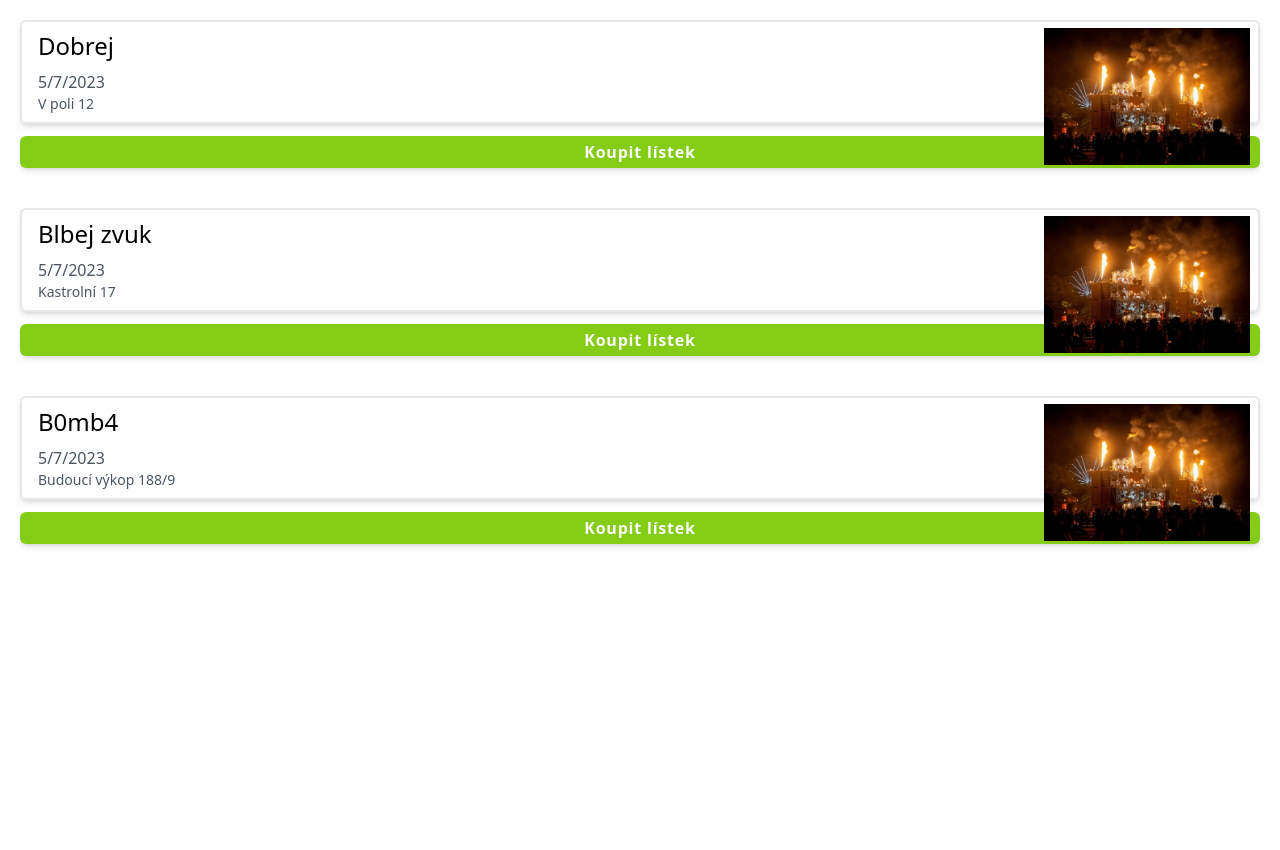
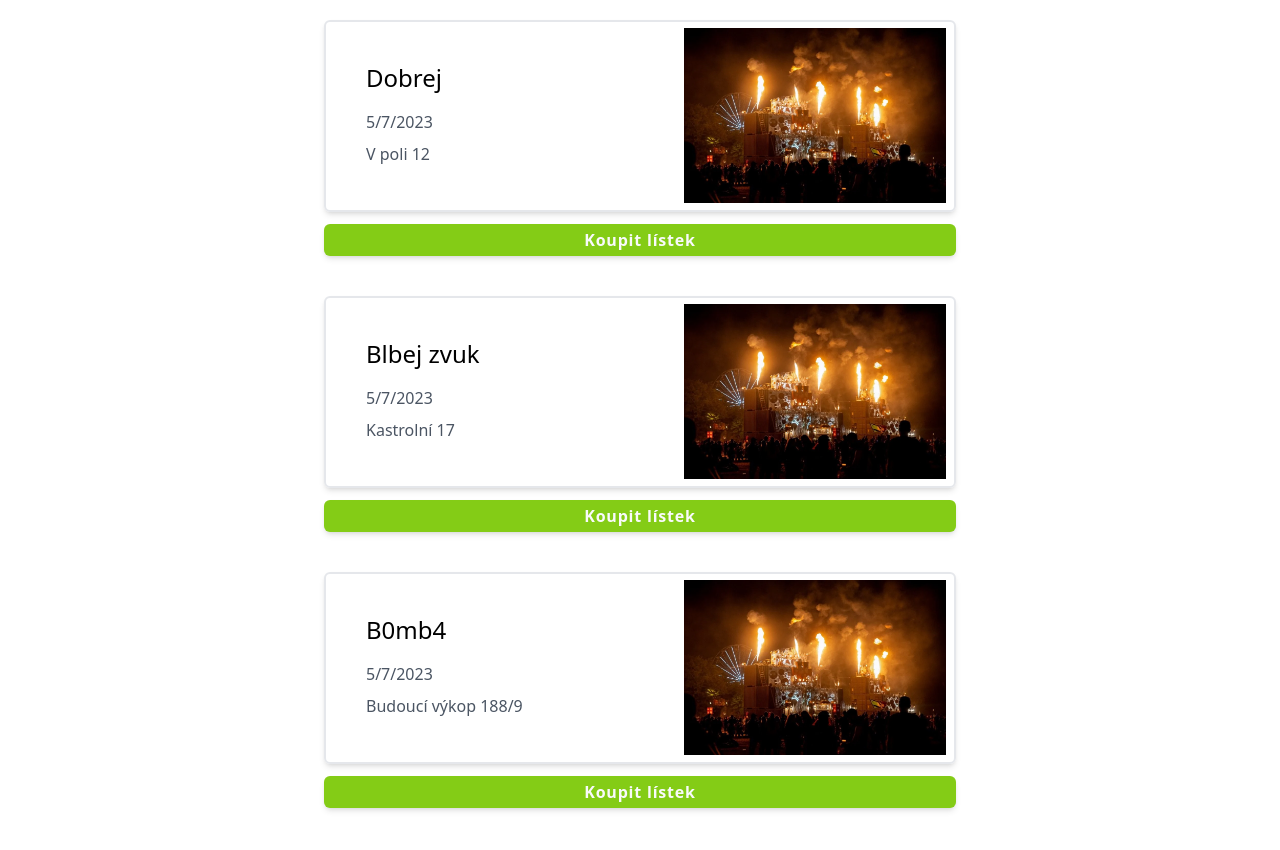
Before and after one commit to zelwake/appio-exercise, a Next.js app: page / in a window 1280 px wide. Shown: the top 850 px of the page. Before the commit the page ends 800 px from the top, so only its background shows below. Built offline with nearby package versions, Linux system fonts and the light colour scheme.

Commit message:
responsive css

```diff
--- a/src/components/FestivalBlock.tsx
+++ b/src/components/FestivalBlock.tsx
@@ -12,11 +12,13 @@ const FestivalBlock = ({
   place: string;
 }) => {
   return (
-    <div className="border-2 py-2 px-4 rounded-md shadow-md mb-3 relative">
-      <h2 className="text-2xl mb-2">{name}</h2>
-      <time className="text-gray-600">{parseDate(date)}</time>
-      <p className="text-sm text-gray-600">{place}</p>
-      <div className="w-2/5 md:w-1/6 absolute right-2 top-1.5">
+    <div className="border-2 py-2 px-4 rounded-md shadow-md mb-3 relative lg:h-48 lg:pl-10">
+      <h2 className="text-2xl mb-2 lg:mt-8">{name}</h2>
+      <time className="text-gray-600 lg:block lg:mt-4 lg:mb-2">
+        {parseDate(date)}
+      </time>
+      <p className="text-sm text-gray-600 lg:text-base">{place}</p>
+      <div className="w-2/5 md:w-1/6 lg:w-5/12 absolute right-2 top-1.5">
         <Image
           src="/Hellfest-Metal-Festival.webp"
           width={300}
--- a/src/components/Form.tsx
+++ b/src/components/Form.tsx
@@ -59,7 +59,7 @@ const Form = ({
           }
           required
         />
-        <label>
+        <label className="mb-2 text-sm">
           <input
             type="checkbox"
             checked={agree}
--- a/src/components/StageBar.tsx
+++ b/src/components/StageBar.tsx
@@ -2,19 +2,19 @@ const StageBar = ({ stage }: { stage: number }) => {
   const loadingBar = (): JSX.Element => {
     switch (stage) {
       case 1:
-        return <div className="h-0.5 w-1/3 bg-lime-500"></div>;
+        return <div className="h-1 w-1/3 bg-lime-500"></div>;
       case 2:
-        return <div className="h-0.5 w-2/3 bg-lime-500"></div>;
+        return <div className="h-1 w-2/3 bg-lime-500"></div>;
       case 3:
       default:
-        return <div className="h-0.5 w-full bg-lime-500"></div>;
+        return <div className="h-1 w-full bg-lime-500"></div>;
     }
   };
 
   return (
     <div className="flex mb-2">
       {loadingBar()}
-      <div className="h-0.5 grow bg-gray-300"></div>
+      <div className="h-1 grow bg-gray-300"></div>
     </div>
   );
 };
--- a/src/pages/index.tsx
+++ b/src/pages/index.tsx
@@ -13,7 +13,7 @@ const Home = ({ festivals }: { festivals: FestivalInfoJSON[] }) => {
 
   return (
     <>
-      <ul className="p-5">
+      <ul className="p-5 lg:max-w-2xl lg:m-auto">
         {festivals.map((fest) => (
           <li className="mb-10" key={fest.id}>
             <FestivalBlock key={fest.id} {...fest} />
```
